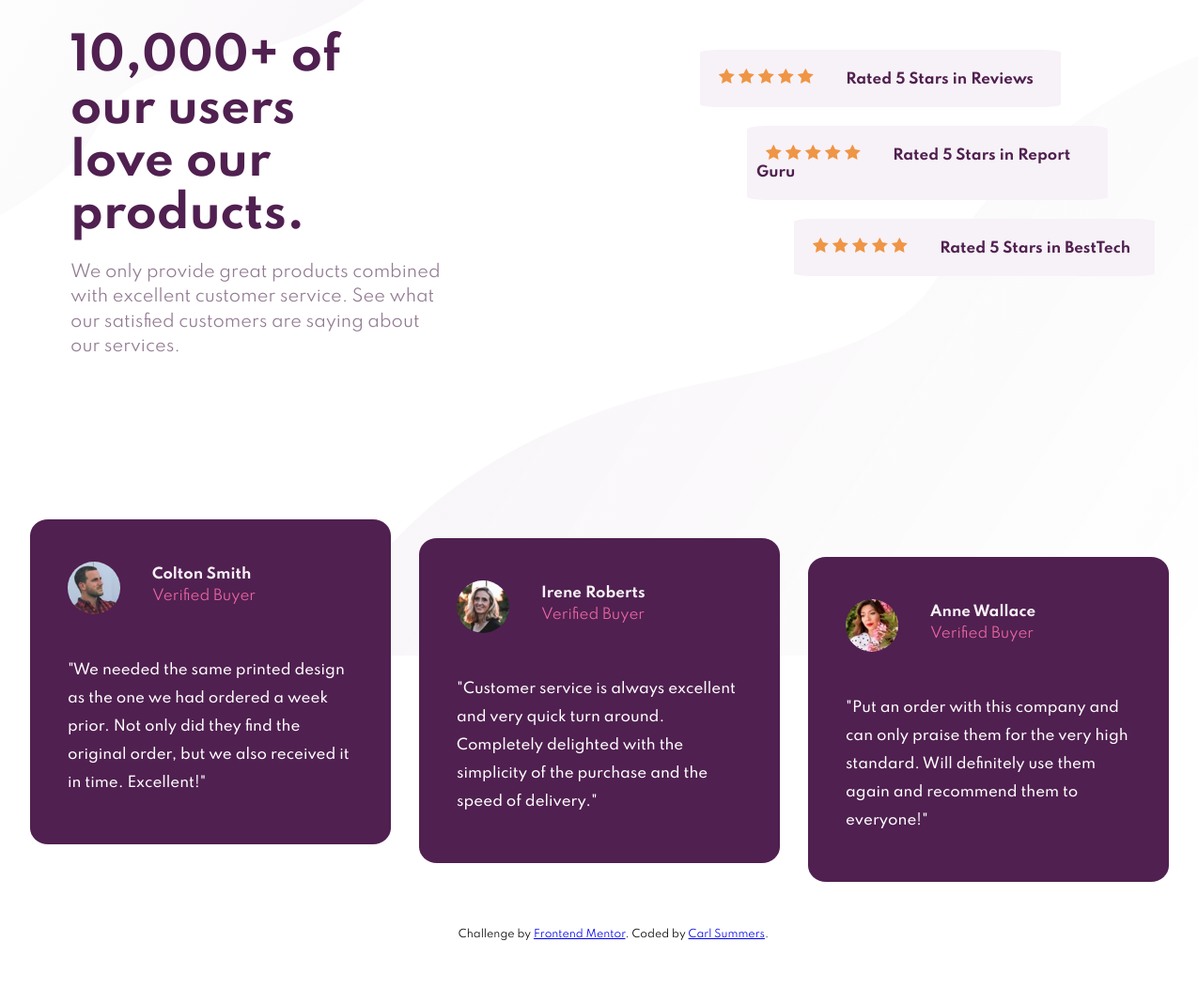
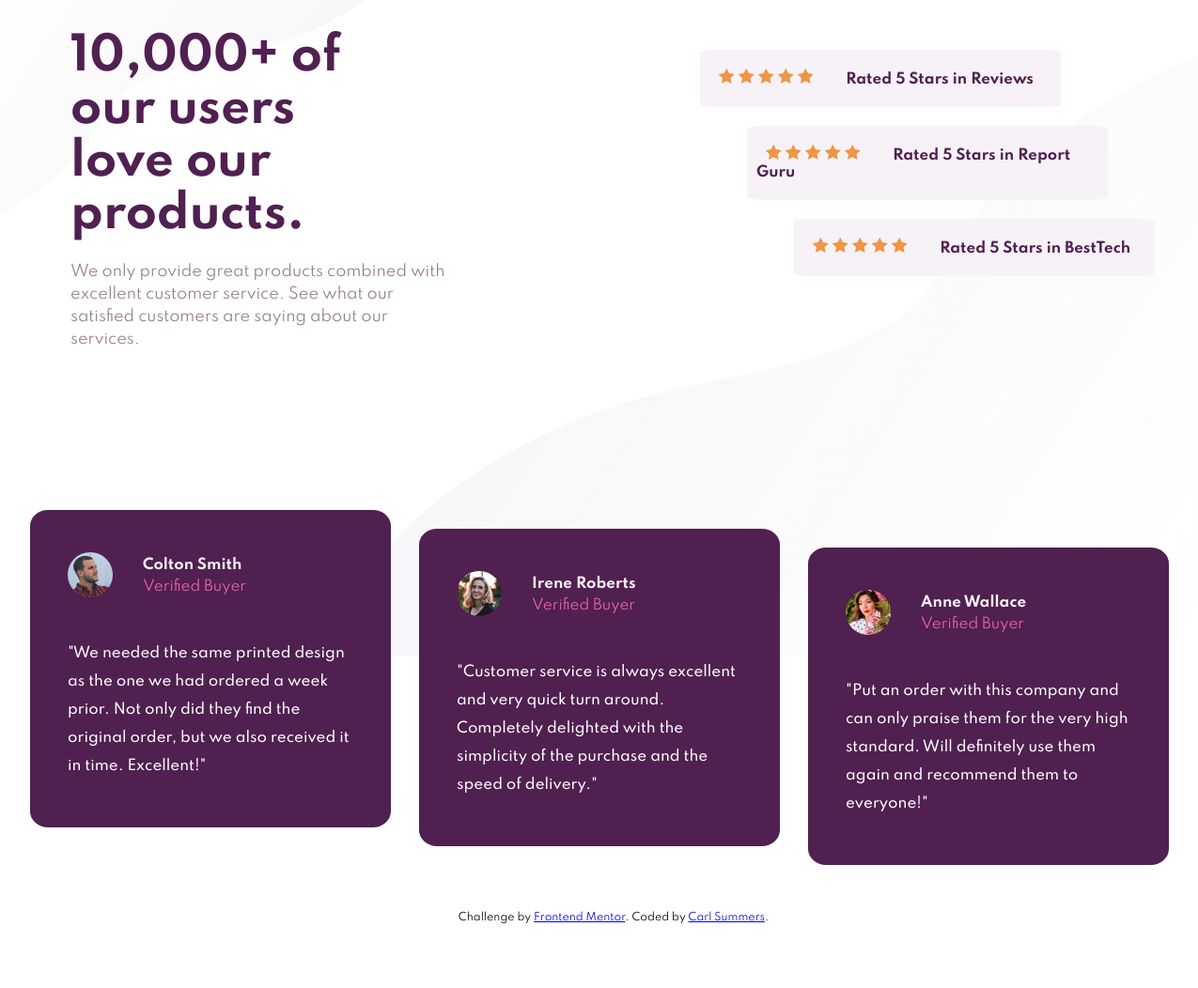
Before and after one commit to CSumm/social-proof-section, a plain HTML site: page index.html in a window 1536 px wide. Shown: the part 97-1149 px from the top of the page at 94% size, without its empty margins (115-1390 px from the left). Drawn offline with Linux system fonts and the light colour scheme.

Commit message:
Removed unused styles and finalize design

```diff
--- a/css/style.css
+++ b/css/style.css
@@ -210,8 +210,6 @@ ON DESKTOP STYLES
    /* intro text block */
 
   .proof-description-block {
-    display: flex;
-    flex-direction: column;
     width: 30%;
     padding: 30px;
     margin: 100px 0 40px 100px;
@@ -219,7 +217,6 @@ ON DESKTOP STYLES
 
   .section-title {
     font-size: 48px;
-    width: 80%;
     margin-left: 60px;
     color: hsl(300, 43%, 22%);
     margin-bottom: 20px;
@@ -230,7 +227,7 @@ ON DESKTOP STYLES
     margin-left: 60px;
     color: hsl(303, 10%, 53%);
     line-height: 1.5;
-    font-size: 1.1rem;
+    font-size: 1rem;
   }
 
 /* rating review block */
@@ -240,14 +237,12 @@ ON DESKTOP STYLES
     flex-direction: column;
     width: 50%;
     align-items: center;
-    align-self: flex-start;
     margin: 150px 0 20px 150px;
     z-index: 999;
   }
 
   .review {
     background-color: hsl(300, 24%, 96%);
-    display: inline-block;
     width: 50%;
     padding: 20px 0 20px 10px;
     margin-bottom: 20px;
@@ -272,17 +267,14 @@ ON DESKTOP STYLES
 
   .testimonials-section {
     display: flex;
-    clear: both;
     justify-content: center;
     margin-top: 100px;
-    width: 100%;
     z-index: 999;
   }
 
   .testimonial {
     display: flex;
     flex-direction: column;
-    justify-content: center;
     padding: 30px 20px;
     width: 25%;
     border-radius: 5%;
@@ -293,18 +285,15 @@ ON DESKTOP STYLES
   .testimonial__name-card {
     display: flex;
     padding: 0 20px 20px 20px;
-    align-items: flex-start;
   }
 
   .testimonial__image {
-    align-self: flex-end;
     padding-top: 15px;
-    margin-right: 10px;
   }
 
   .testimonial__image > img {
     border-radius: 50%;
-    width: 70%;
+    width: 60%;
   }
 
   .testimonial__buyer-info {
@@ -338,13 +327,11 @@ ON DESKTOP STYLES
 
   .large-indent-top {
     margin-top: 40px;
-    align-self: flex-end;
   }
 
     /*FOOTER*/
 
   .bottom-wave-desktop {
-    display: block;
     max-width: 100%;
     max-height: 100%;
     position: fixed;
@@ -362,7 +349,6 @@ ON DESKTOP STYLES
   }
 
   .attribution-desktop {
-      display: block;
     font-size: 11px;
     text-align: center;
     padding: 50px;
```
